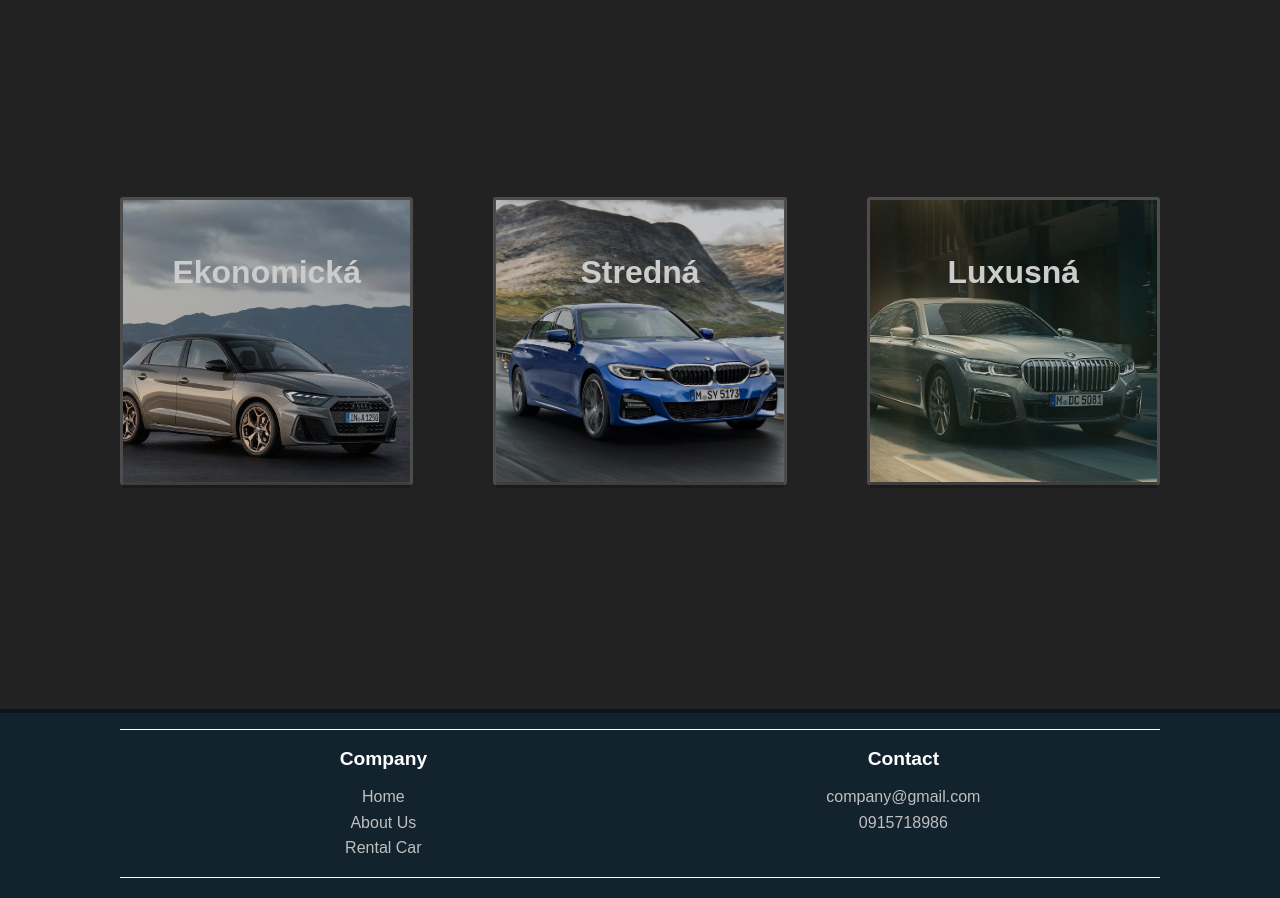
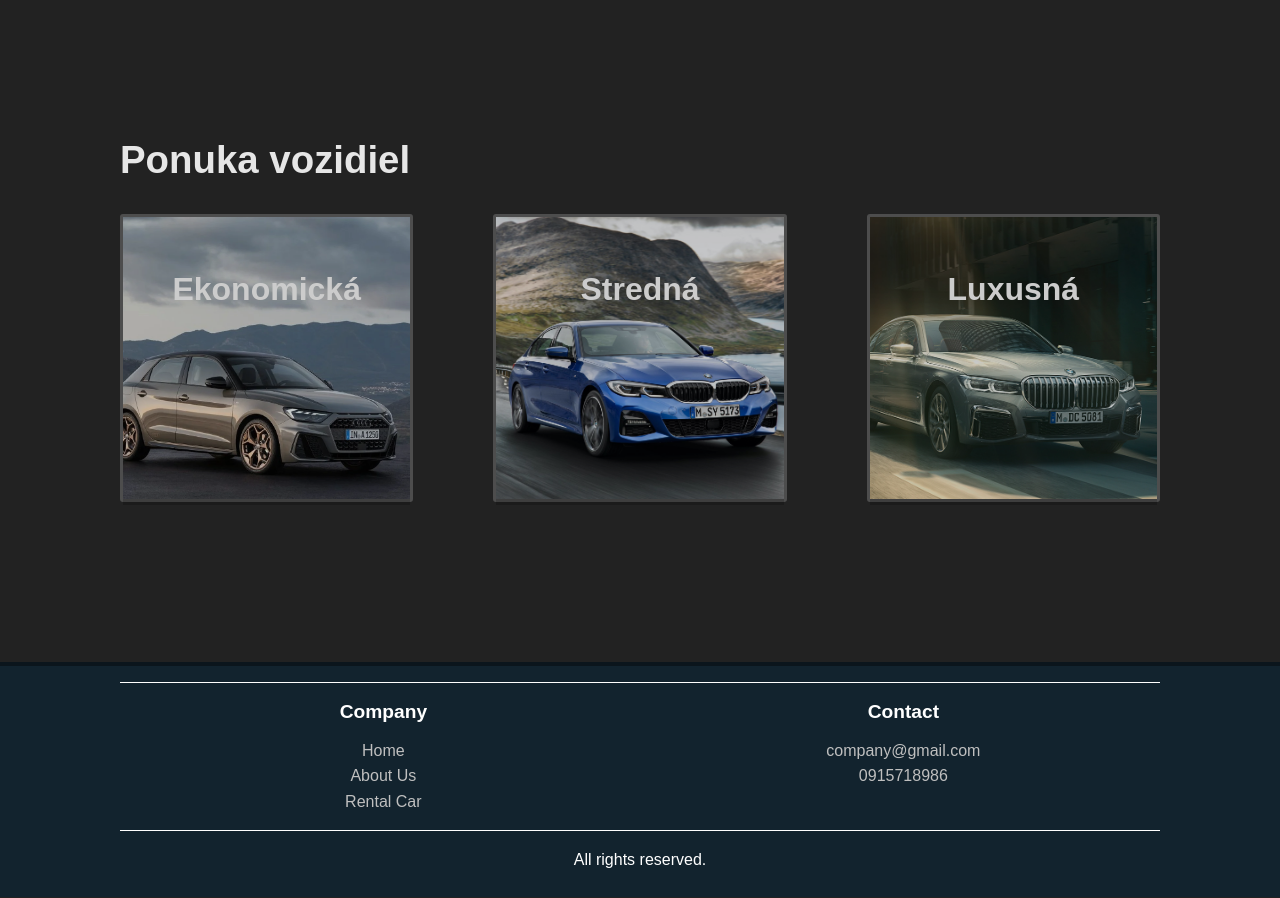
Before and after one commit to Hcki186/CarRental, a Vue app: page / in a window 1280 px wide. Shown: the part 840-1738 px from the top of the page. Built offline with nearby package versions, Linux system fonts and the light colour scheme.

Commit message:
customization category cart in home page

```diff
--- a/src/assets/scss/home-page/_categoryCart.scss
+++ b/src/assets/scss/home-page/_categoryCart.scss
@@ -1,7 +1,7 @@
 
 .categoryCart {
     display: block;
-    margin-top: 28em;
+    margin-top: 2em;
 
     .cards {
         display: flex;
@@ -16,7 +16,7 @@
         font-weight: bold;
         line-height: 4.5em;
         margin-left: 2.5em;
-        margin-bottom: 7em;
+        margin-bottom: 5em;
         height: 9em;
         width: 20em;
         border: 3px solid darken($white, 70%);
@@ -51,3 +51,12 @@
         height: inherit;
     }
 }
+
+.offerCar {
+    color: darken($white, 10%);
+    margin-top: 28em;
+
+    h1 {
+        font-size: 2.4em;
+    }
+}
```
